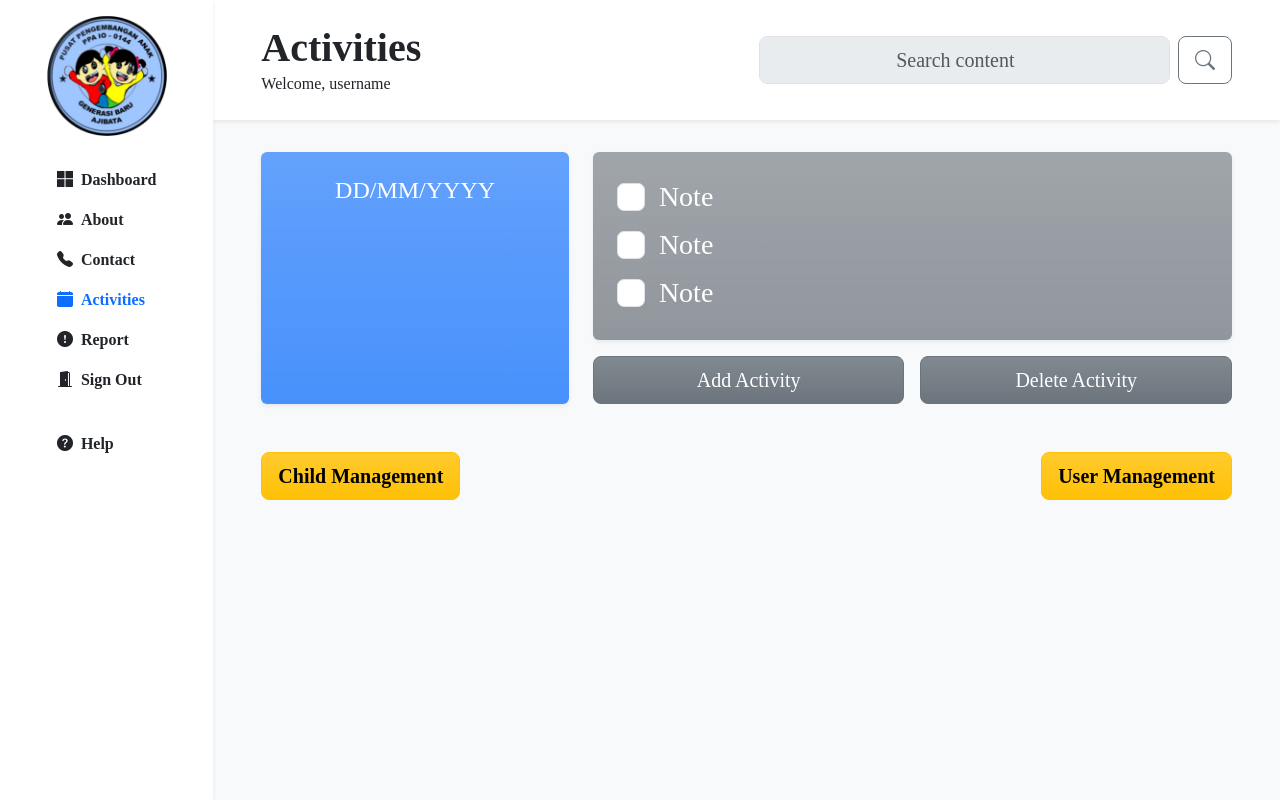
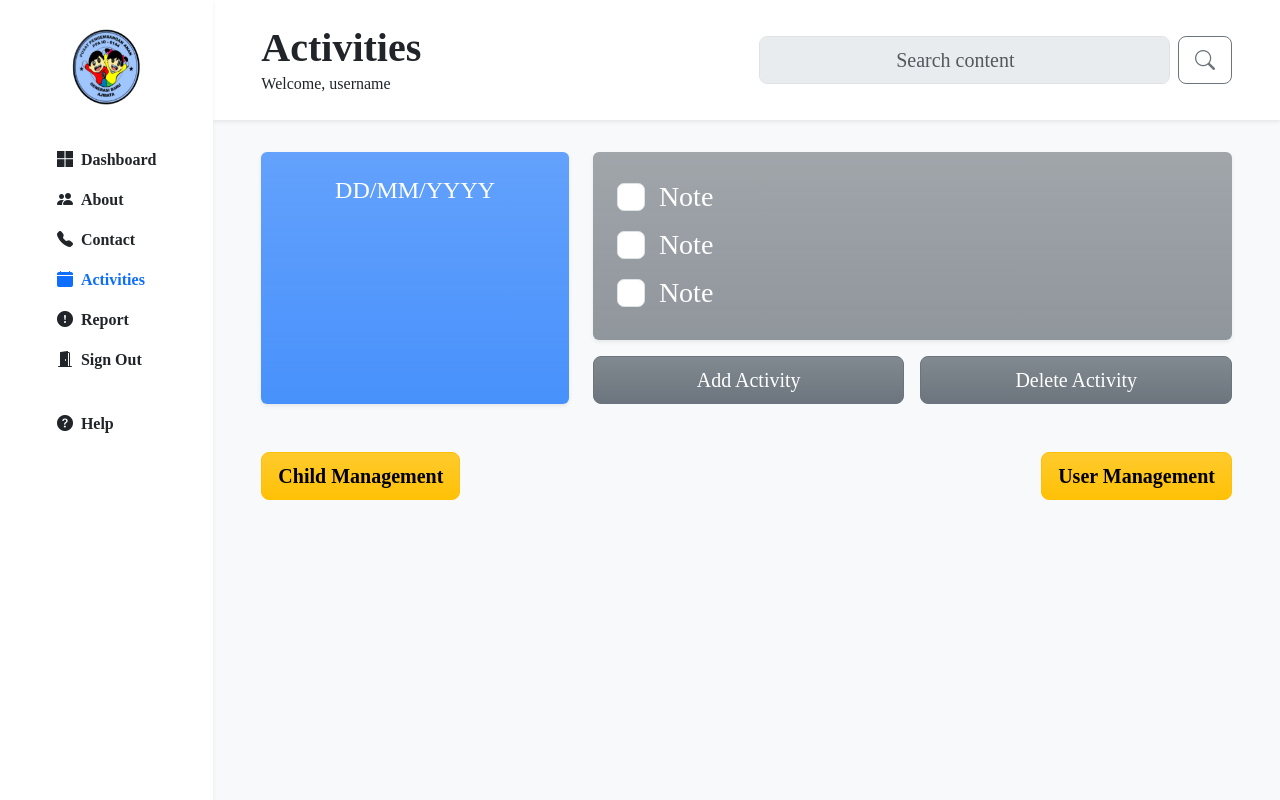
Before and after one commit to Yamskyyy/Kelompok4, a Flask app: template templates/activities.html in a window 1280 px wide. Run offline with Flask 3, Linux system fonts and the light colour scheme; the template is opened without the code that fills it, so the values that code supplies are empty; some libraries are stand-ins or nearby versions; some web fonts are replaced.

Commit message:
activities.html

```diff
--- a/templates/activities.html
+++ b/templates/activities.html
@@ -50,14 +50,10 @@
             <header class="col-auto col-md-2 p-0">
                 <nav class="min-vh-100 sticky-top bg-body shadow-sm">
                     <div class="d-flex flex-column align-items-center">
-                        <a href="#" class="mt-3 nav-link">
-                            <img
-                                src="./static/logo.jpg"
-                                alt="Pic"
-                                width="120"
-                                class="d-none d-md-block"
-                            />
-                        </a>
+                          <a href="#" class="mt-3 nav-link">
+                        <img class="gmbr-ppa" src="{{ url_for('static', filename='ppa.png') }}" alt="" width="100"
+                            height="100">
+                    </a>
                         <ul class="nav flex-column mt-4">
                             <li class="nav-item">
                                 <a
```
